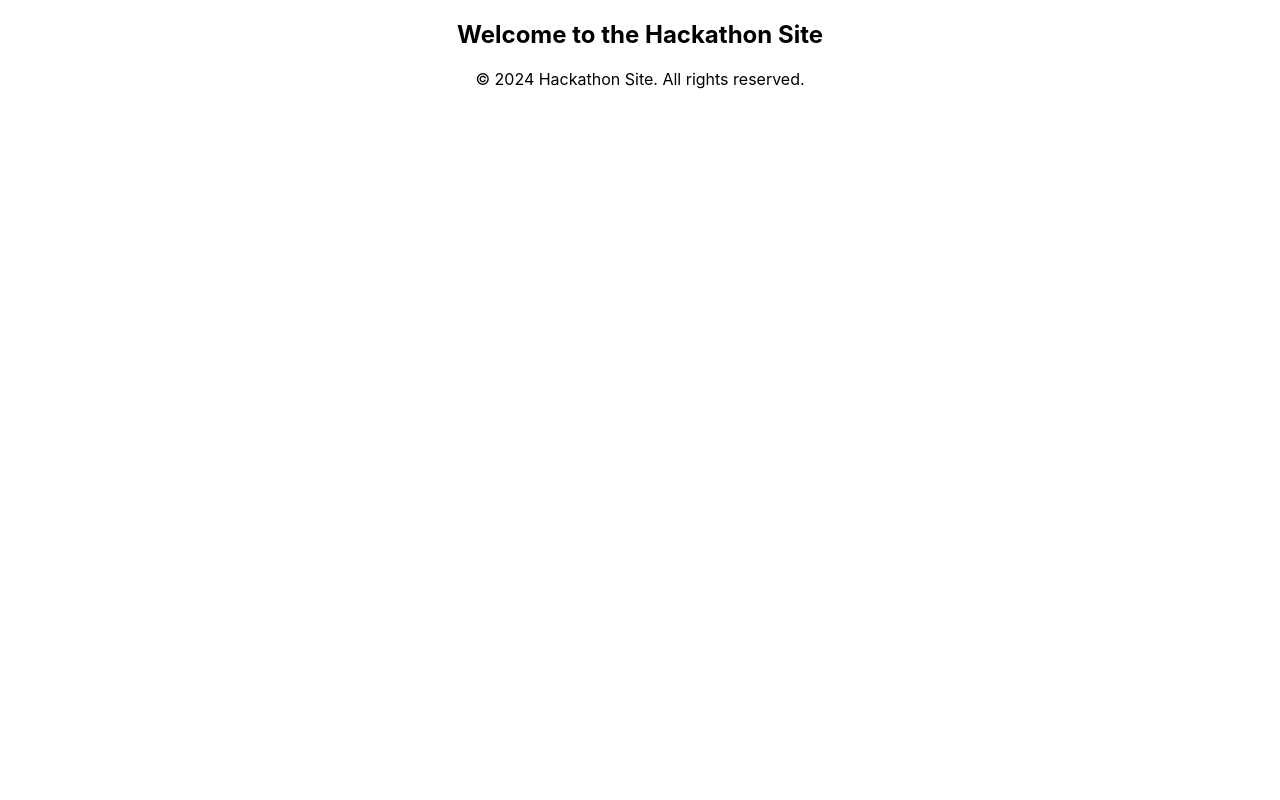
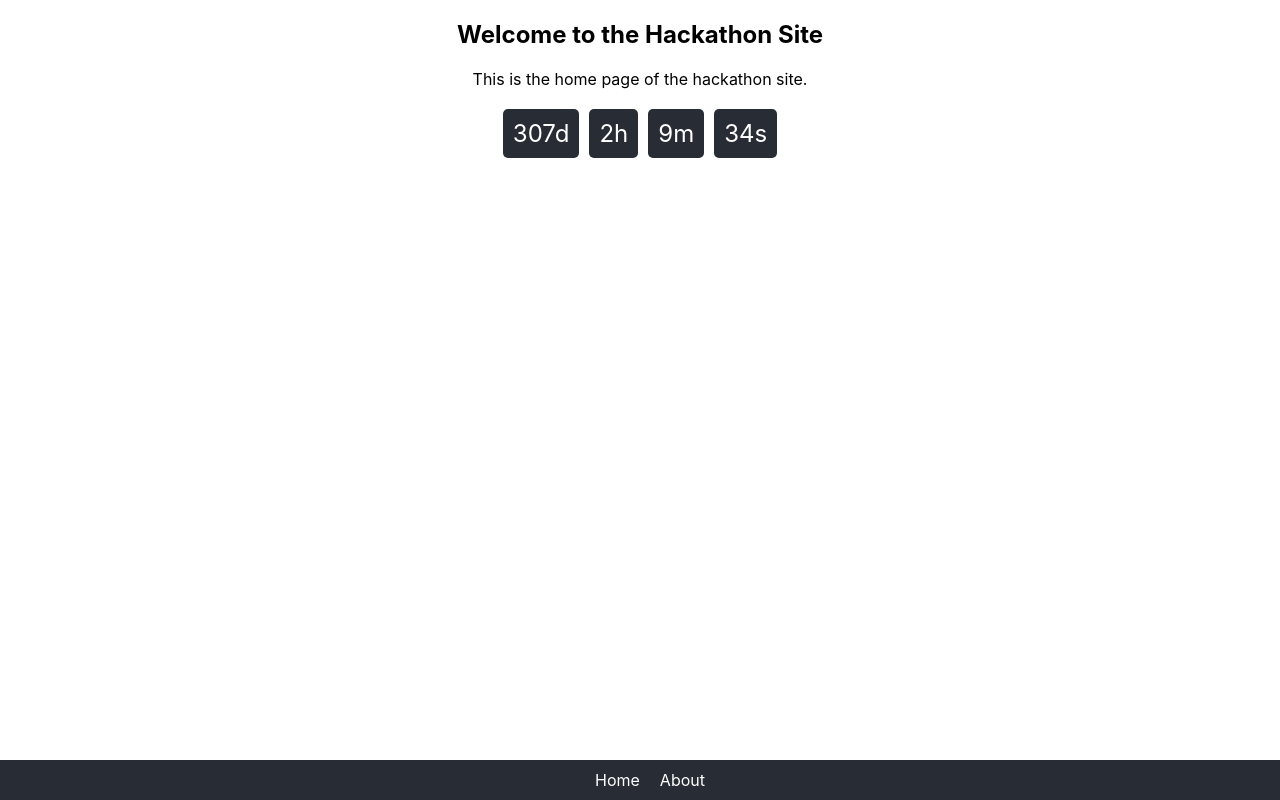
Before and after one commit to the-hackku/hackku25-website, a React (Create React App) app: page / in a window 1280 px wide. Built offline with nearby package versions, Linux system fonts and the light colour scheme.

Commit message:
chore: Update homepage with countdown component

```diff
--- a/src/assets/styles/App.css
+++ b/src/assets/styles/App.css
@@ -15,3 +15,28 @@ code {
 .App {
   text-align: center;
 }
+
+a {
+  color: #f7b92a;
+  text-decoration: none;
+  margin-bottom: 10px;
+  position: relative;
+}
+
+a::after {
+  content: "";
+  position: absolute;
+  width: 100%;
+  transform: scaleX(0);
+  height: 2px;
+  bottom: 0;
+  left: 0;
+  background-color: #f7b92a;
+  transform-origin: bottom right;
+  transition: transform 0.25s ease-out;
+}
+
+a:hover::after {
+  transform: scaleX(1);
+  transform-origin: bottom left;
+}
--- /dev/null
+++ b/src/assets/styles/Countdown.css
@@ -0,0 +1,14 @@
+.countdown {
+  display: flex;
+  justify-content: center;
+  gap: 10px;
+  font-size: 1.5rem;
+  margin-top: 20px;
+}
+
+.countdown div {
+  background-color: #282c34;
+  color: white;
+  padding: 10px;
+  border-radius: 5px;
+}
--- /dev/null
+++ b/src/assets/styles/Footer.css
@@ -0,0 +1,31 @@
+footer {
+  background-color: #282c34;
+  padding: 10px;
+  color: white;
+  position: fixed;
+  bottom: 0;
+  width: 100%;
+  text-align: center;
+}
+
+footer nav ul {
+  list-style: none;
+  padding: 0;
+  margin: 0;
+  display: flex;
+  justify-content: center;
+  gap: 20px;
+}
+
+footer nav ul li {
+  display: inline;
+}
+
+footer nav ul li a {
+  color: white;
+  text-decoration: none;
+}
+
+footer p {
+  margin-top: 10px;
+}
--- /dev/null
+++ b/src/components/Countdown.js
@@ -0,0 +1,30 @@
+import React, { useEffect, useState } from "react";
+import { calculateCountdown } from "../utils/countdown";
+import "../assets/styles/Countdown.css"; // Optional: for styling
+
+const Countdown = ({ endDate }) => {
+  const [timeLeft, setTimeLeft] = useState(calculateCountdown(endDate));
+
+  useEffect(() => {
+    const timer = setInterval(() => {
+      setTimeLeft(calculateCountdown(endDate));
+    }, 1000);
+
+    return () => clearInterval(timer);
+  }, [endDate]);
+
+  if (!timeLeft) {
+    return <div>Countdown finished!</div>;
+  }
+
+  return (
+    <div className="countdown">
+      <div>{timeLeft.days}d</div>
+      <div>{timeLeft.hours}h</div>
+      <div>{timeLeft.minutes}m</div>
+      <div>{timeLeft.seconds}s</div>
+    </div>
+  );
+};
+
+export default Countdown;
--- a/src/components/Footer.js
+++ b/src/components/Footer.js
@@ -1,9 +1,20 @@
 import React from "react";
+import { Link } from "react-router-dom";
+import "../assets/styles/Footer.css"; // Importing the stylesheet
 
 const Footer = () => {
   return (
     <footer>
-      <p>&copy; 2024 Hackathon Site. All rights reserved.</p>
+      <nav>
+        <ul>
+          <li>
+            <Link to="/">Home</Link>
+          </li>
+          <li>
+            <Link to="/about">About</Link>
+          </li>
+        </ul>
+      </nav>
     </footer>
   );
 };
--- a/src/pages/HomePage.js
+++ b/src/pages/HomePage.js
@@ -1,9 +1,14 @@
 import React from "react";
+import Countdown from "../components/Countdown";
 
 const HomePage = () => {
+  const eventDate = "2025-04-18T18:00:00";
+
   return (
-    <div>
+    <div className="home-page">
       <h2>Welcome to the Hackathon Site</h2>
+      <p>This is the home page of the hackathon site.</p>
+      <Countdown endDate={eventDate} />
     </div>
   );
 };
--- /dev/null
+++ b/src/utils/countdown.js
@@ -0,0 +1,22 @@
+export const calculateCountdown = (endDate) => {
+  const now = new Date().getTime();
+  const distance = new Date(endDate).getTime() - now;
+
+  if (distance < 0) {
+    return null;
+  }
+
+  const days = Math.floor(distance / (1000 * 60 * 60 * 24));
+  const hours = Math.floor(
+    (distance % (1000 * 60 * 60 * 24)) / (1000 * 60 * 60)
+  );
+  const minutes = Math.floor((distance % (1000 * 60 * 60)) / (1000 * 60));
+  const seconds = Math.floor((distance % (1000 * 60)) / 1000);
+
+  return {
+    days,
+    hours,
+    minutes,
+    seconds,
+  };
+};
```
Also changed, not shown: 1 other file (tests, documents, lock files or other folders).
